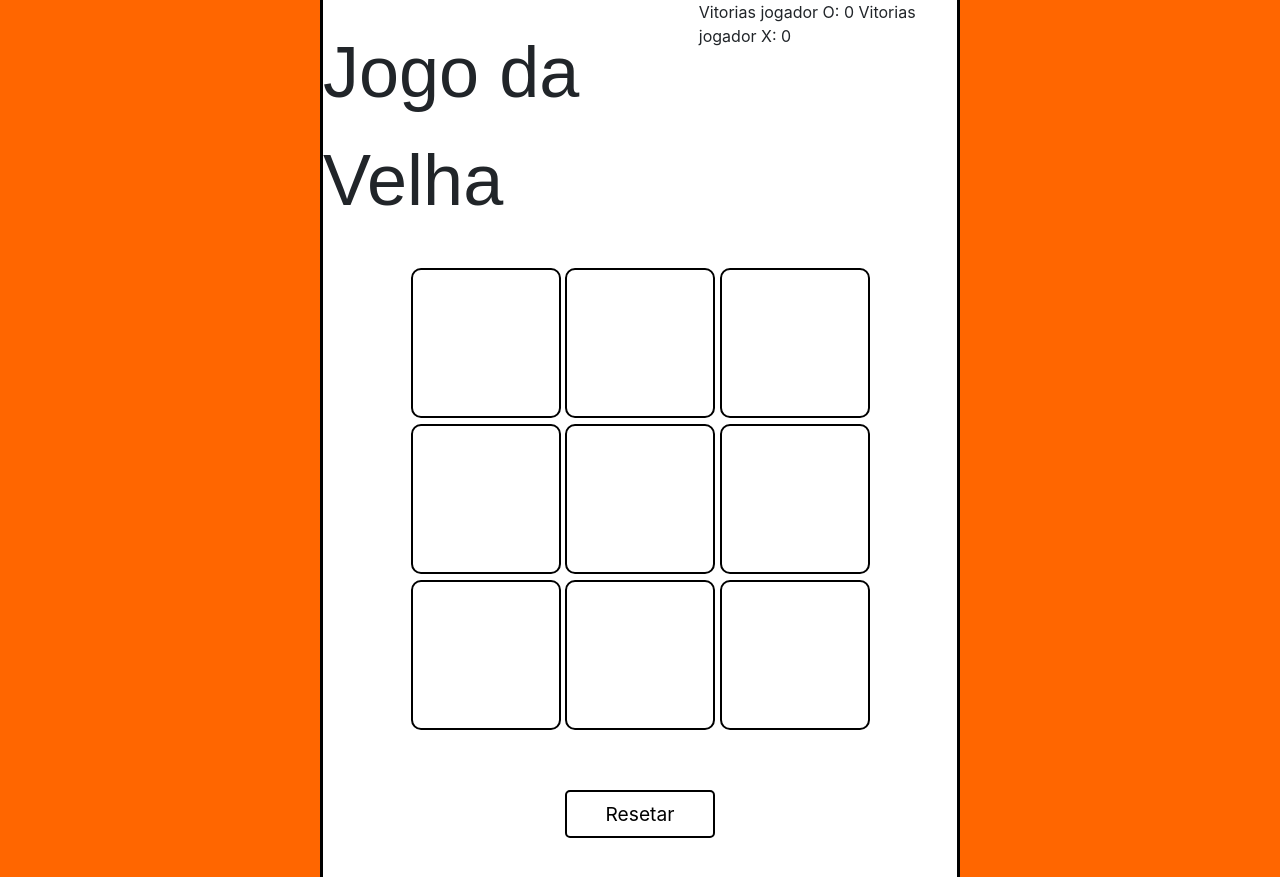
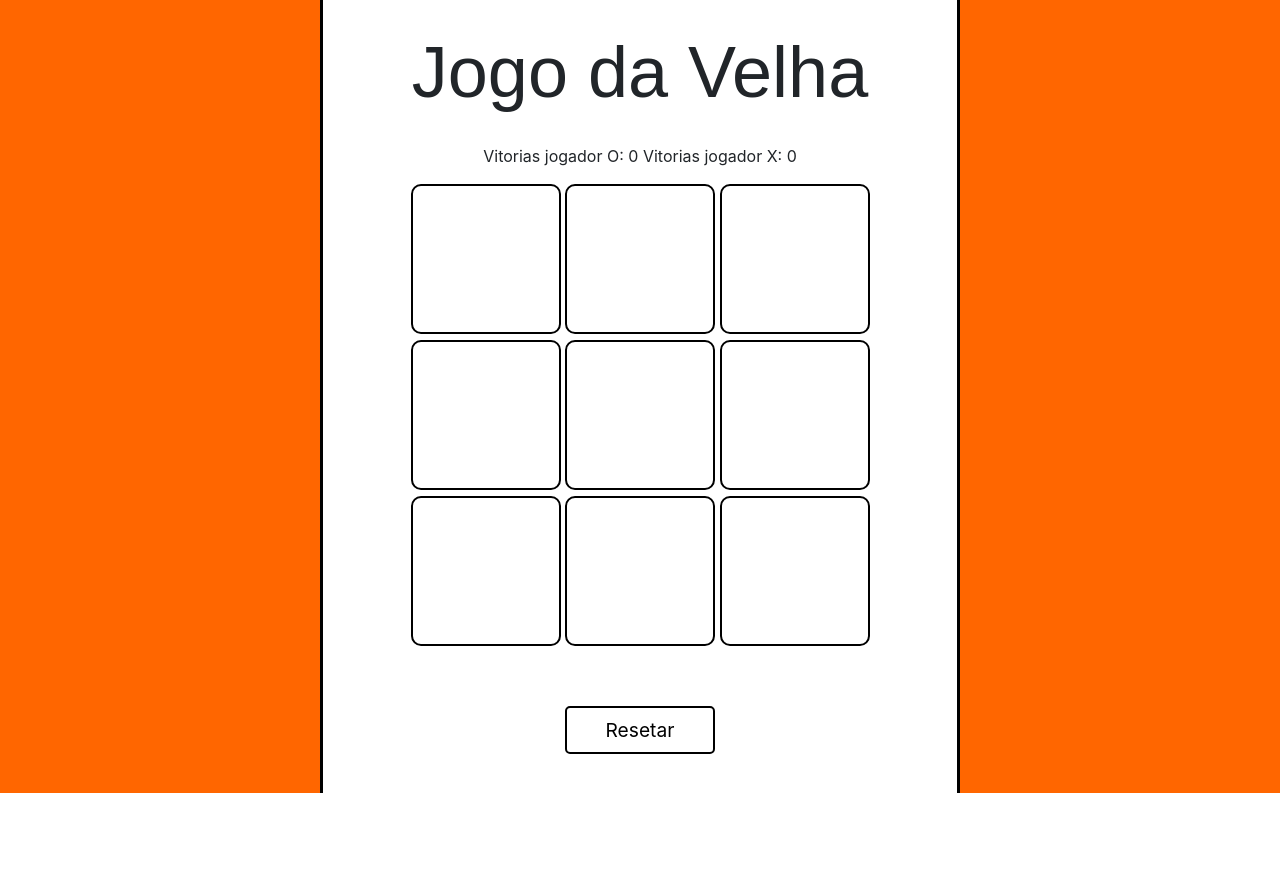
Before and after one commit to guiatsu/Jogo-Da-Velha-CJR, a plain HTML site: page jogo/jogo.html in a window 1280 px wide. After the commit the page ends 800 px from the top, so only its background shows below. Drawn offline with nearby package versions, Linux system fonts and the light colour scheme; files that its build step writes are made by us from their sources; a web font is replaced by a local one.

Commit message:
arrumado bug no titulo e placar

```diff
--- a/jogo/jogo.html
+++ b/jogo/jogo.html
@@ -17,8 +17,11 @@
                 <div class="column">
                     <div class="center">
                         <span class="titleTxt">Jogo da Velha</span>
+                    </div>
+                    <div class="center">
                         <div class = "vitorias">
-                                <span class = "vitoria" id = "jgdr_1">Vitorias jogador O: 0</span>   <span class = "vitoria" id = "jgdr_2">Vitorias jogador X: 0</span>
+                                <span class = "vitoria" id = "jgdr_1">Vitorias jogador O: 0</span>
+                                <span class = "vitoria" id = "jgdr_2">Vitorias jogador X: 0</span>
                         </div>
                     </div>
                     <div class="gamebody center">
```
